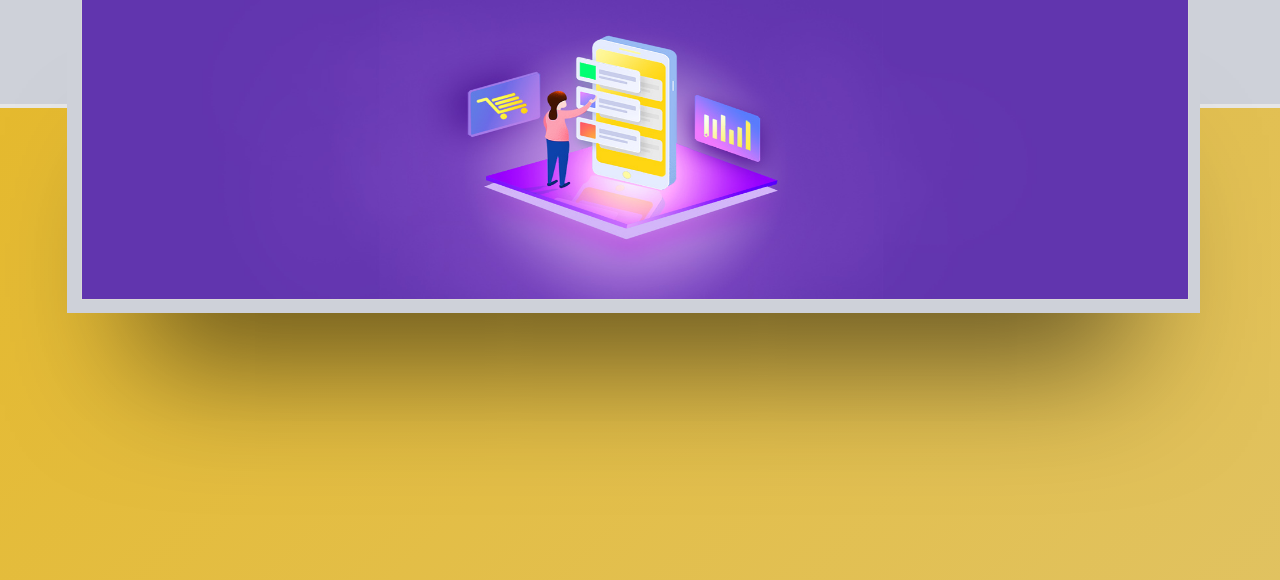
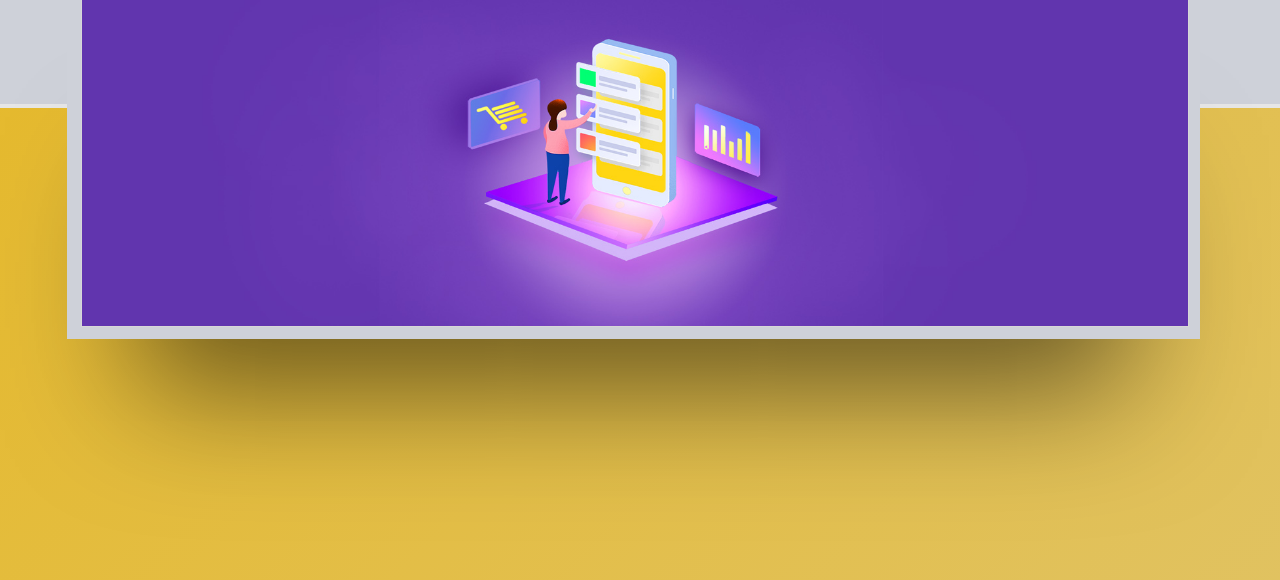
Before and after one commit to nikoladim123/cySolidEcommerce, a plain HTML site: page index.html in a window 1280 px wide. Shown: the part 88-668 px from the top of the page. Drawn offline with Linux system fonts and the light colour scheme.

Commit message:
eccomerce baner height

```diff
--- a/assets/css/style.css
+++ b/assets/css/style.css
@@ -167,7 +167,7 @@ header{
   margin-top: 5.7vw;
   margin-left: 5.25vw;
   position: relative;
-  height: 25.648vw;
+  height: 27.648vw;
   width: 88.5vw;
   /* box-shadow: 0px 4.44vw 11.11vw -2.59vw rgba(0,0,0,0.75); */
       box-shadow: 0px 9.44vw 10vw -5.59vw rgba(0,0,0,0.55);
@@ -186,7 +186,7 @@ video{
   top: 1.06vw;
   left: 1.05vw;
   width: 86.4vw;
-  height: 23.4vw;
+  height: 25.5vw;
   border: 1px solid #d7d7d7;
   overflow: hidden;
   background-image: url("../img/videoBG.jpg");
```
